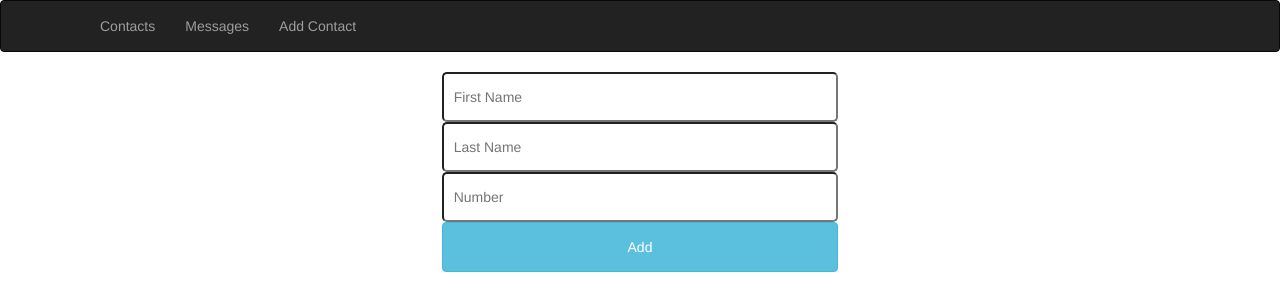
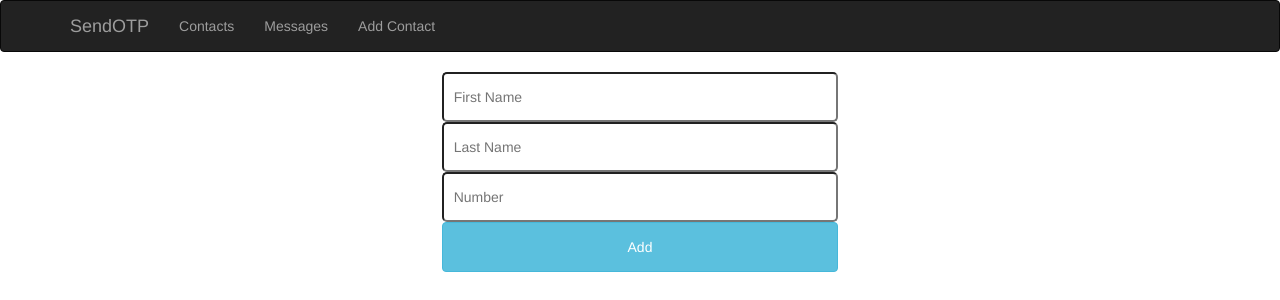
Before and after one commit to Bhawana3/SendOTP, a Python web app: template templates/add_contact.html in a window 1280 px wide. Shown: the top 300 px of the page. Run offline with Jinja, Linux system fonts and the light colour scheme; the template is opened without the code that fills it, so the values that code supplies are empty; some libraries are stand-ins or nearby versions.

Commit message:
added app title

```diff
--- a/templates/base.html
+++ b/templates/base.html
@@ -18,6 +18,7 @@
        	    <span class="icon-bar"></span>
        	    <span class="icon-bar"></span>
       	  </button>
+	  <a class="navbar-brand">SendOTP</a>
         </div>
 	<div class="collapse navbar-collapse" id="myNavbar">
             <ul class="nav navbar-nav">
```
